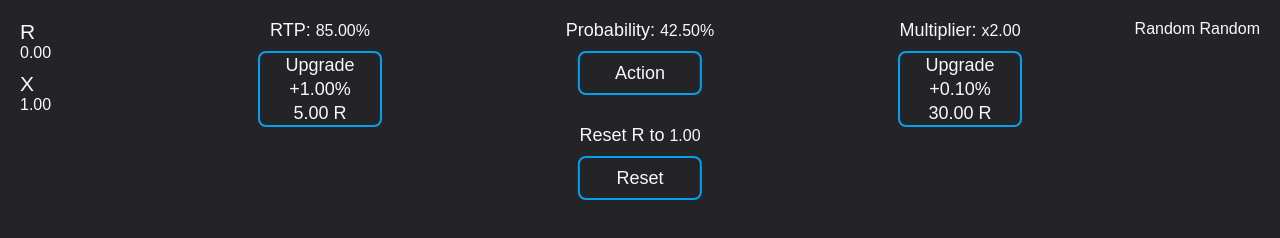
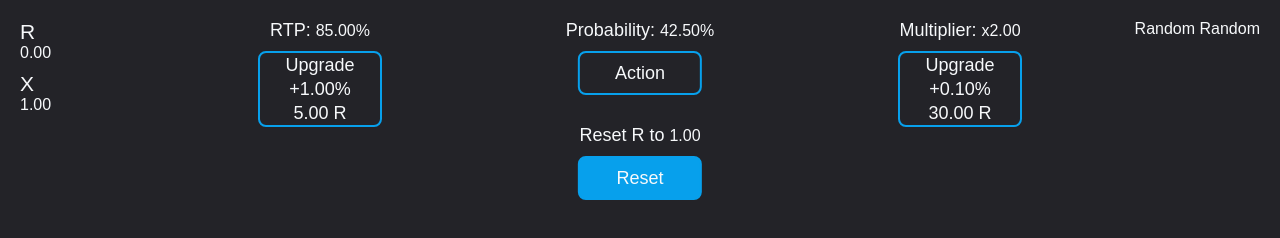
Before and after one commit to Gusarich/Random-Random, a plain HTML site: page index.html in a window 1280 px wide. Both pictures are taken after a click on the element "Action". Drawn offline with Linux system fonts and the light colour scheme; a web font is replaced by a local one.

Commit message:
buttons are now highlighted when available

```diff
--- a/css/styles.css
+++ b/css/styles.css
@@ -77,6 +77,10 @@ body {
     margin-bottom: 30px;
 }
 
+.action-available {
+    background-color: #07A0EC;
+}
+
 #actions_action {
     margin-top: 10px;
 }
--- a/js/functions.js
+++ b/js/functions.js
@@ -14,7 +14,7 @@ function format (n) {
 }
 
 function action () {
-    if (gameValues.r >= 1) {
+    if (gameValues.r > 0) {
         if (rng.random() < gameValues.prob) gameValues.r *= gameValues.mul
         else gameValues.r = 0
         gameValues.x += 1
@@ -22,8 +22,10 @@ function action () {
 }
 
 function reset () {
-    gameValues.r = gameValues.base_r
-    $('#random_title')[0].innerText = randomString()
+    if (gameValues.r <= 0) {
+        gameValues.r = gameValues.base_r
+        $('#random_title')[0].innerText = randomString()
+    }
 }
 
 function upgradeRTP () {
@@ -55,4 +57,17 @@ function update () {
     $('#upgrade_rtp_cost')[0].innerText = format(gameValues.upgrade_rtp_cost) + ' R'
     $('#upgrade_mul_boost')[0].innerText = '+' + format(gameValues.upgrade_mul_boost) + '%'
     $('#upgrade_mul_cost')[0].innerText = format(gameValues.upgrade_mul_cost) + ' R'
+
+    if (gameValues.r > 0) {
+        $('#actions_action').addClass('action-available')
+        $('#actions_reset').removeClass('action-available')
+    }
+    else {
+        $('#actions_action').removeClass('action-available')
+        $('#actions_reset').addClass('action-available')
+    }
+    if (gameValues.r > gameValues.upgrade_rtp_cost) $('#rtp_upgrade').addClass('action-available')
+    else $('#rtp_upgrade').removeClass('action-available')
+    if (gameValues.r > gameValues.upgrade_mul_cost) $('#mul_upgrade').addClass('action-available')
+    else $('#mul_upgrade').removeClass('action-available')
 }
```
